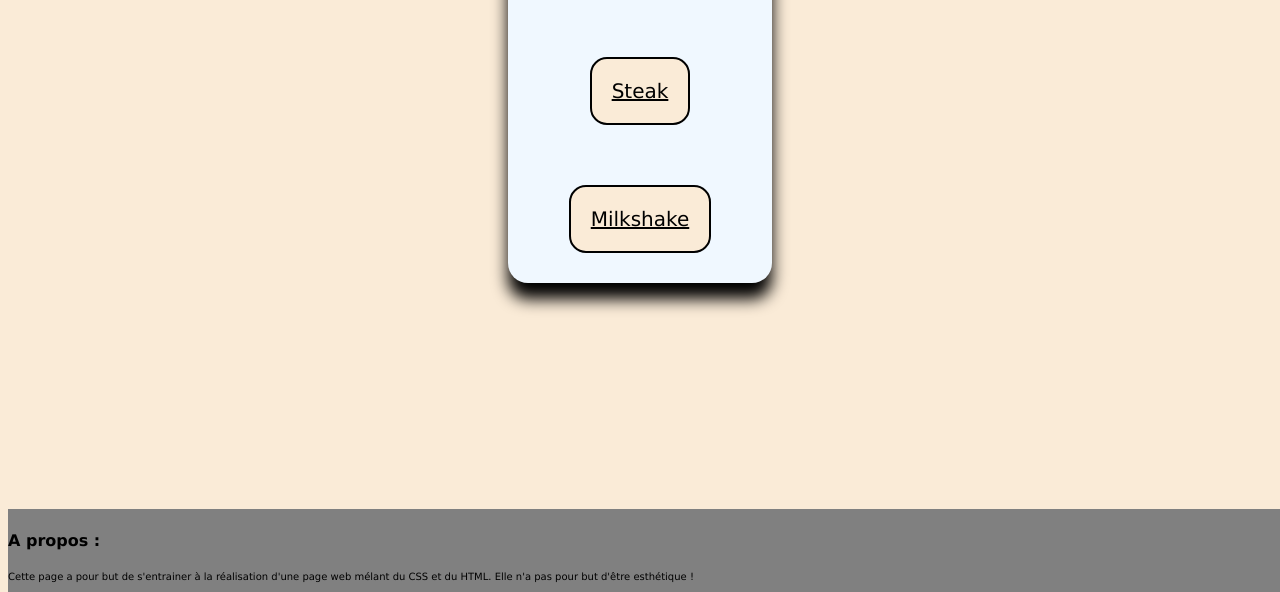
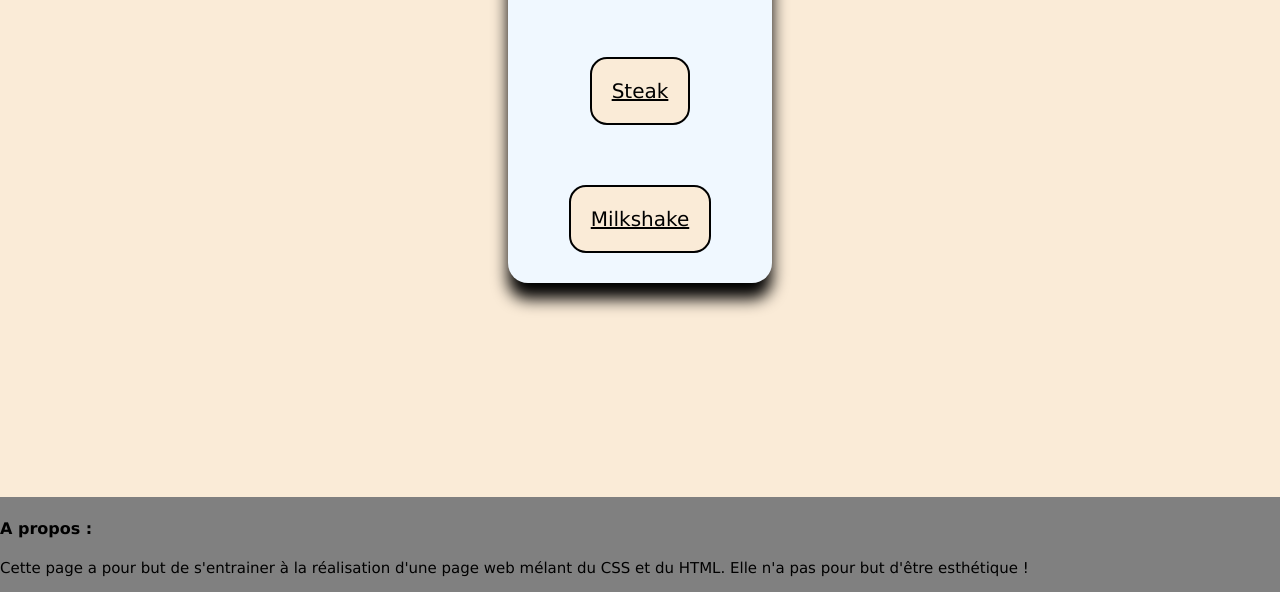
Before and after one commit to SerfiMolotov/odin-recipies, a plain HTML site: page index.html in a window 1280 px wide. Shown: the part 208-800 px from the top of the page. Drawn offline with Linux system fonts and the light colour scheme.

Commit message:
modif pied de page

```diff
--- a/style.css
+++ b/style.css
@@ -80,6 +80,7 @@ footer {
     position: absolute;
     bottom: 0;
     width: 100%;
+    left: 0;
 }
 
 #apropos {
@@ -87,5 +88,5 @@ footer {
 }
 
 #description {
-    font-size: 10px;
+    font-size: 15px;
 }
```
